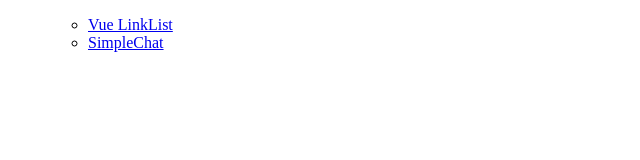
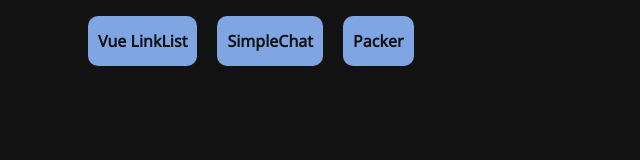
Before and after one commit to Traijan1/VueLinkList, a plain HTML site: page index.html in a window 1280 px wide. Shown: the whole page, without its empty margins (0-640 px from the left). Drawn offline with nearby package versions, Linux system fonts and the light colour scheme.

Commit message:
Added basic layout and functionallity

```diff
--- a/components/LinkItemComponent.js
+++ b/components/LinkItemComponent.js
@@ -6,7 +6,7 @@ Vue.component("link-item", {
     ],
     template: `
         <li>
-            <a v-bind:href="link" target="_blank">{{ title }}</a>
+            <a v-bind:href="link" target="_blank" class="link-item_title">{{ title }}</a>
         </li>
     `
 });
--- a/components/LinkListComponent.js
+++ b/components/LinkListComponent.js
@@ -2,7 +2,7 @@ Vue.component("link-list", {
     name: "LinkList",
     props: ["module"],
     template: `
-        <ul>
+        <ul class="link-list_list">
             <link-item v-for="item in module.items"
                 v-bind:title="item.title"
                 v-bind:link="item.link"
--- a/index.html
+++ b/index.html
@@ -3,22 +3,12 @@
 <head>
     <meta charset="UTF-8">
     <script src="https://cdn.jsdelivr.net/npm/vue@2/dist/vue.js"></script>
+    <link href="https://fonts.googleapis.com/css2?family=Noto+Sans&display=swap" rel="stylesheet">
     <link rel="stylesheet" href="style/style.css">
     <title>Link List</title>
 </head>
 <body>
     <div id="app">
-
-        <!--
-        <ul>
-            <todo-item
-                v-for="item in todos"
-                v-bind:todo="item"
-                v.bind:key="item.id"
-            ></todo-item>
-        </ul>
-        -->
-
         <ul>
             <link-list v-for="item in linkList" v-bind:module="item"></link-list>
         </ul>
--- a/scripts/index.js
+++ b/scripts/index.js
@@ -12,6 +12,10 @@ var vue = new Vue({
                     {
                         title: "SimpleChat",
                         link: "https://github.com/Traijan1/SimpleChat"
+                    },
+                    {
+                        title: "Packer",
+                        link: "https://github.com/Traijan1/Packer"
                     }
                 ]
             }
--- a/style/style.css
+++ b/style/style.css
@@ -0,0 +1,29 @@
+* {
+    font-family: 'Noto Sans', sans-serif;
+}
+
+body {
+    background-color: #121212;
+}
+
+.link-list_list {
+    display: flex;
+    list-style-type: none;
+}
+
+.link-item_title {
+    display: inline-block;
+    color: #121212;
+    background-color: #80a5e3;
+    text-decoration: none;
+    font-weight: bold;
+    height: 30px;
+    padding: 10px;
+    border-radius: 10px;
+    line-height: 30px;
+    margin-right: 20px;
+}
+
+.link-item_title:hover {
+
+}
```
